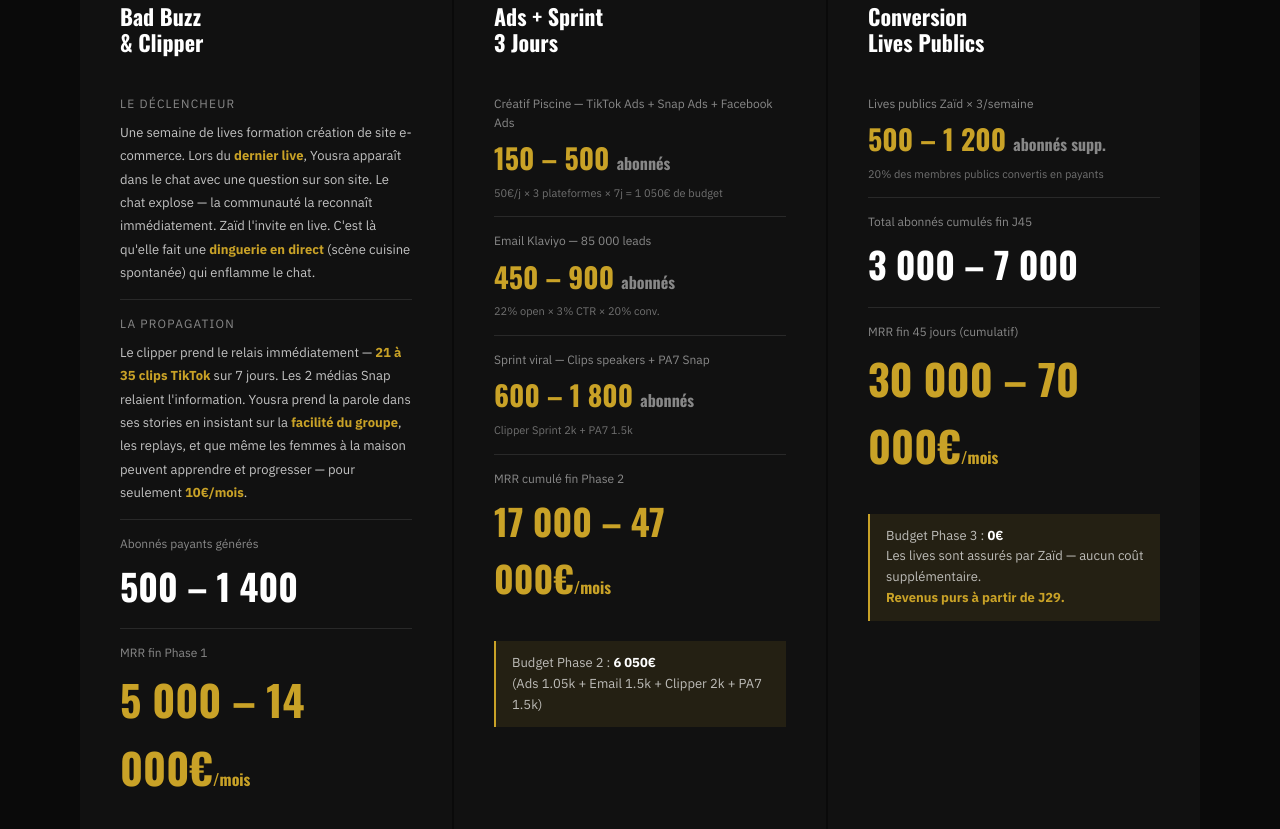
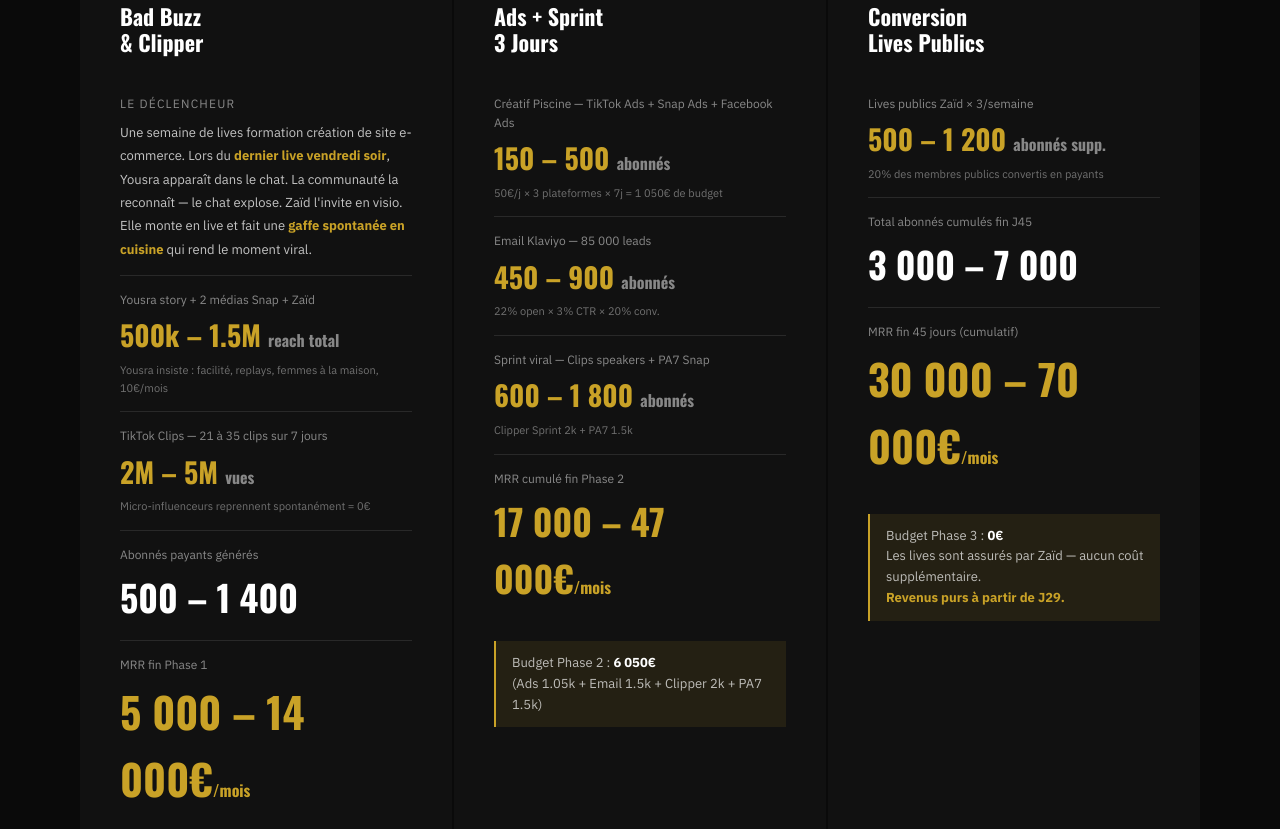
Before and after one commit to enixlab/focus-plan, a plain HTML site: page index.html in a window 1280 px wide. Shown: the part 2218-3047 px from the top of the page. Drawn offline with nearby package versions, Linux system fonts and the light colour scheme.

Commit message:
Fix Phase 1 order + PA7 script

```diff
--- a/index.html
+++ b/index.html
@@ -600,15 +600,20 @@
         <div style="border-bottom: 1px solid rgba(255,255,255,0.1); padding: 14px 0;">
           <div style="font-size:12px; color:rgba(255,255,255,0.5); margin-bottom:8px; text-transform:uppercase; letter-spacing:0.1em;">Le Déclencheur</div>
           <div style="font-size:13px; color:rgba(255,255,255,0.75); line-height:1.8;">
-            Une semaine de lives formation création de site e-commerce. Lors du <strong style="color:#C9A227;">dernier live</strong>, Yousra apparaît dans le chat avec une question sur son site. Le chat explose — la communauté la reconnaît immédiatement. Zaïd l'invite en live. C'est là qu'elle fait une <strong style="color:#C9A227;">dinguerie en direct</strong> (scène cuisine spontanée) qui enflamme le chat.
+            Une semaine de lives formation création de site e-commerce. Lors du <strong style="color:#C9A227;">dernier live vendredi soir</strong>, Yousra apparaît dans le chat. La communauté la reconnaît — le chat explose. Zaïd l'invite en visio. Elle monte en live et fait une <strong style="color:#C9A227;">gaffe spontanée en cuisine</strong> qui rend le moment viral.
           </div>
         </div>
 
         <div style="border-bottom: 1px solid rgba(255,255,255,0.1); padding: 14px 0;">
-          <div style="font-size:12px; color:rgba(255,255,255,0.5); margin-bottom:8px; text-transform:uppercase; letter-spacing:0.1em;">La Propagation</div>
-          <div style="font-size:13px; color:rgba(255,255,255,0.75); line-height:1.8;">
-            Le clipper prend le relais immédiatement — <strong style="color:#C9A227;">21 à 35 clips TikTok</strong> sur 7 jours. Les 2 médias Snap relaient l'information. Yousra prend la parole dans ses stories en insistant sur la <strong style="color:#C9A227;">facilité du groupe</strong>, les replays, et que même les femmes à la maison peuvent apprendre et progresser — pour seulement <strong style="color:#C9A227;">10€/mois</strong>.
-          </div>
+          <div style="font-size:12px; color:rgba(255,255,255,0.5); margin-bottom:4px;">Yousra story + 2 médias Snap + Zaïd</div>
+          <div style="font-family:'Oswald',sans-serif; font-size:28px; font-weight:700; color:#C9A227;">500k – 1.5M <span style="font-size:16px; color:rgba(255,255,255,0.5);">reach total</span></div>
+          <div style="font-size:11px; color:rgba(255,255,255,0.4); margin-top:4px;">Yousra insiste : facilité, replays, femmes à la maison, 10€/mois</div>
+        </div>
+
+        <div style="border-bottom: 1px solid rgba(255,255,255,0.1); padding: 14px 0;">
+          <div style="font-size:12px; color:rgba(255,255,255,0.5); margin-bottom:4px;">TikTok Clips — 21 à 35 clips sur 7 jours</div>
+          <div style="font-family:'Oswald',sans-serif; font-size:28px; font-weight:700; color:#C9A227;">2M – 5M <span style="font-size:16px; color:rgba(255,255,255,0.5);">vues</span></div>
+          <div style="font-size:11px; color:rgba(255,255,255,0.4); margin-top:4px;">Micro-influenceurs reprennent spontanément = 0€</div>
         </div>
 
         <div style="border-bottom: 1px solid rgba(255,255,255,0.1); padding: 14px 0;">
@@ -744,7 +749,7 @@
               <li>Durant le live : Yousra apparaît naturellement dans les commentaires avec une question sur son propre site</li>
               <li>La communauté la reconnaît immédiatement — 50+ messages dans le chat ("C'est Yousra !")</li>
               <li>Zaïd l'invite en visio — elle rejoint le live et explique comment elle a atterri sur le groupe</li>
-              <li><strong>LA SCÈNE :</strong> En cuisine pendant la visio — mélange d'ingrédients incongrus en direct (ex: Nutella + ketchup), réaction live naturelle qui enflamme le chat</li>
+              <li><strong>LA SCÈNE :</strong> Elle est en cuisine pendant la visio et fait une gaffe en direct — réaction spontanée qui enflamme le chat et rend le moment viral</li>
               <li>Clipper enregistre tout en temps réel — premier clip TikTok publié dans la nuit</li>
             </ul>
           </div>
@@ -1237,7 +1242,7 @@
           J'ai eu la curiosité de regarder c'est quoi ce groupe Focus dont tout le monde parle. Et franchement, le concept est trop bien.<br><br>
           Vous apprenez le e-commerce, le marketing digital, l'IA pour créer vos trucs — et y'a Antoine BM, Oussama Amar, Baloo qui interviennent.<br><br>
           Pour <strong>10€ par mois</strong>. Vas-y je suis sincère là, 10€. C'est littéralement rien.<br><br>
-          Même moi je suis dessus depuis que j'ai vu le truc. C'est un bet de groupe. Y'a une vibe de gens qui se motivent et qui passent à l'action ensemble.<br><br>
+          C'est un bet de groupe. Y'a une vibe de gens qui se motivent et qui passent à l'action ensemble.<br><br>
           Le lien est dans ma bio. Rejoins ce soir, t'as encore les replays du Sprint."
         </div>
         <div class="script-note">
```
